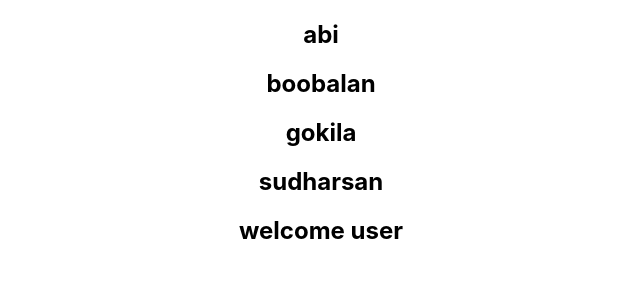
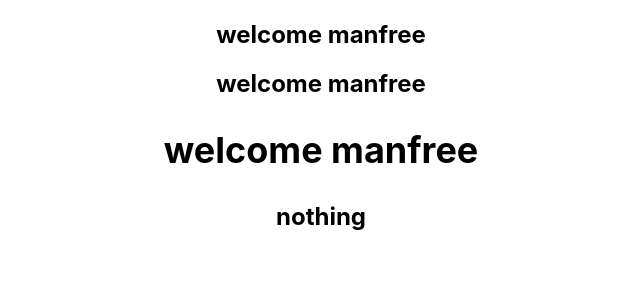
Before and after one commit to Shansudar/Manfree-react, a React (Create React App) app in the folder my-app/: page / in a window 1280 px wide. Shown: the top 300 px of the page, without its empty margins (319-959 px from the left). Built offline with nearby package versions, Linux system fonts and the light colour scheme.

Commit message:
multiple ways to conditionally render

```diff
--- a/my-app/src/App.js
+++ b/my-app/src/App.js
@@ -1,12 +1,12 @@
 import logo from "./logo.svg";
 import "./App.css";
-
-import { Array, User } from "./components/Array";
+import { TypeOne, TypeThree, TypeTwo } from "./components/Conditional";
 function App() {
   return (
     <div className="App">
-      <Array />
-      <User />
+      <TypeOne />
+      <TypeTwo />
+      <TypeThree />
     </div>
   );
 }
--- /dev/null
+++ b/my-app/src/components/Conditional.jsx
@@ -0,0 +1,35 @@
+import React from "react";
+const isLogin = true;
+
+// method 1
+
+export const TypeOne = () => {
+  if (isLogin) {
+    //   log-in true
+    return <h2>welcome manfree</h2>;
+  } else {
+    // login-false
+    return <h2> you are not logged in</h2>;
+  }
+};
+
+// method 2
+
+export const TypeTwo = () => {
+  return (
+    <div>
+      {isLogin ? <h2>welcome manfree</h2> : <h2>you are not logged in</h2>}
+    </div>
+  );
+};
+
+// method 3
+
+export const TypeThree = () => {
+  return (
+    <div>
+      <h2>{isLogin && <h2>welcome manfree</h2>}</h2>
+      <h2>nothing</h2>
+    </div>
+  );
+};
```
Also changed, not shown: my-app/src/index.js (+6 -6 lines), my-app/src/components/Array.jsx (line endings or trailing spaces).
